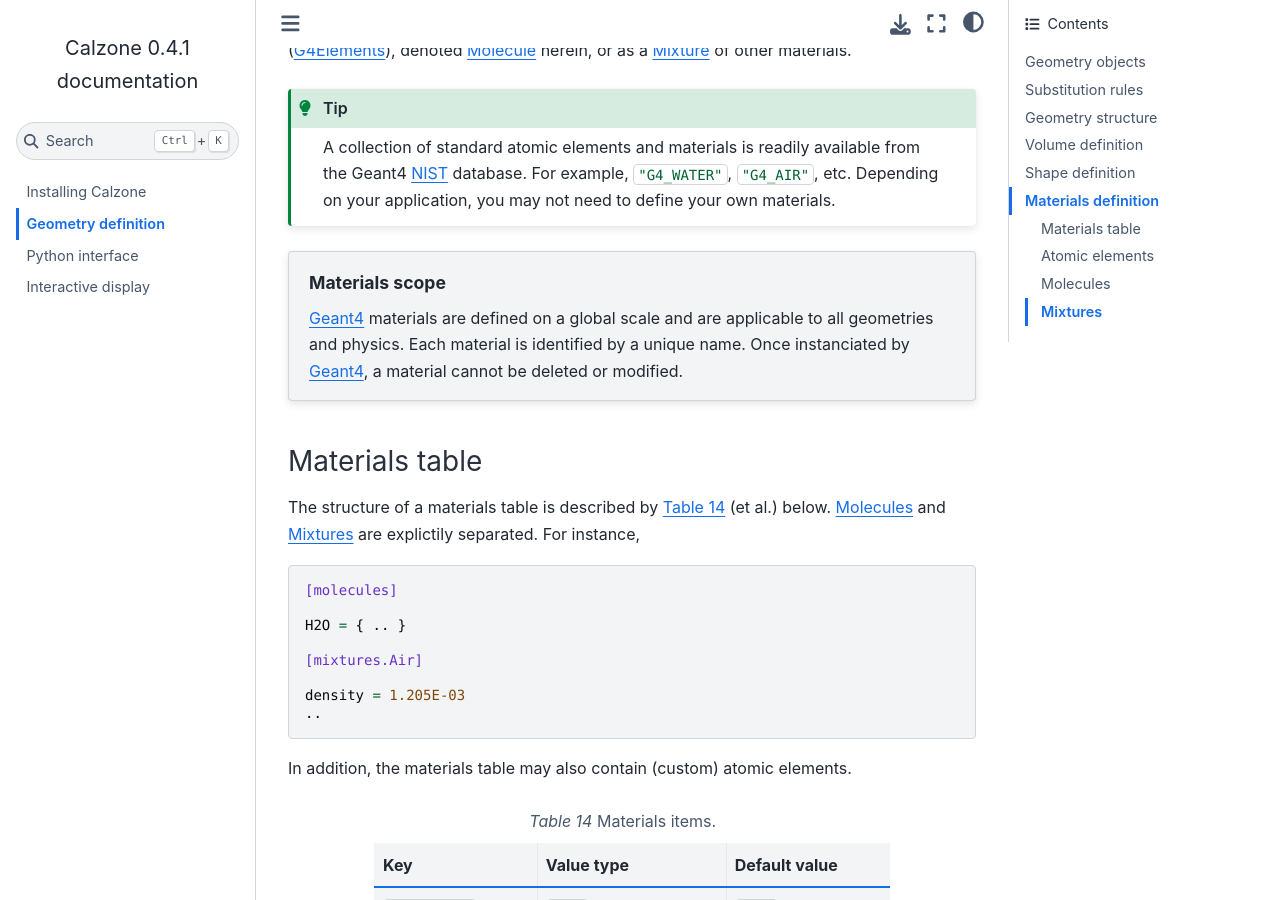
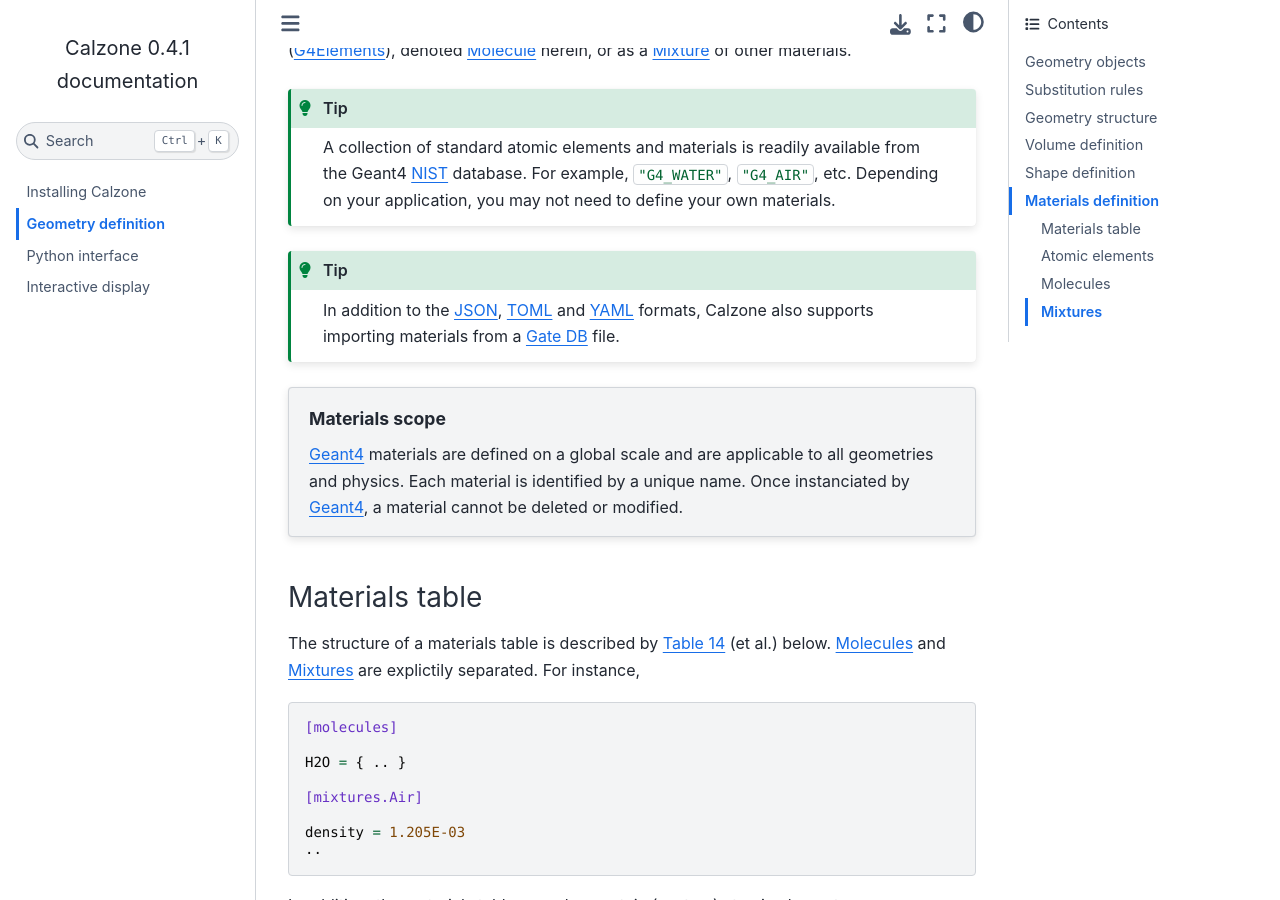
Before and after one commit to niess/calzone, a Sphinx documentation site: the page built from docs/source/geometry.rst, in a window 1280 px wide and 900 px high, scrolled down 10590 px. Built offline with Sphinx 7.4.7 and the Sphinx Book theme 1.1.4, drawn with Linux system fonts in a browser that asks for light colours.

Commit message:
Document Gate DB format

```diff
--- a/docs/source/geometry.rst
+++ b/docs/source/geometry.rst
@@ -587,6 +587,11 @@ other materials.
    :python:`"G4_AIR"`, etc. Depending on your application, you may not need to
    define your own materials.
 
+.. tip::
+
+   In addition to the `JSON`_, `TOML`_ and `YAML`_ formats, Calzone also
+   supports importing materials from a `Gate DB <OpenGate_>`_ file.
+
 .. topic:: Materials scope
 
    `Geant4`_ materials are defined on a global scale and are applicable to all
```
Also changed, not shown: other parts of docs/source/geometry.rst (+1 -0 lines), docs/source/api.rst (+6 -4 lines), 1 other file.
